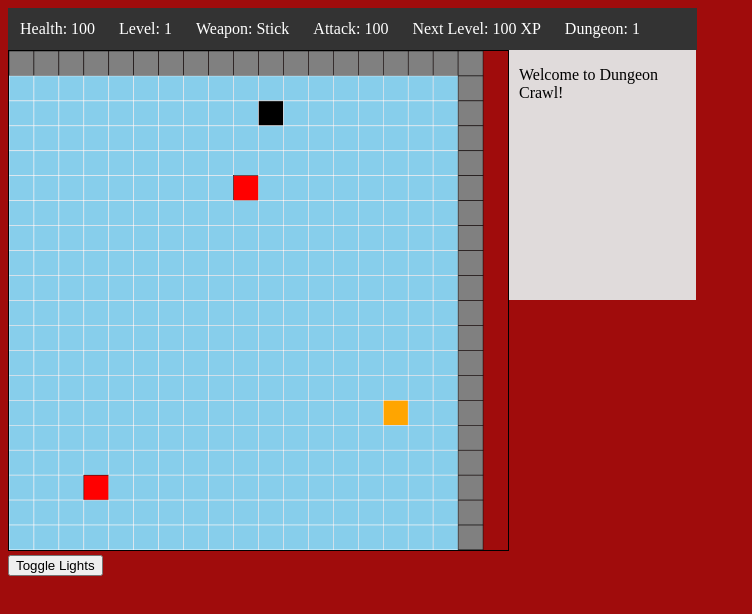
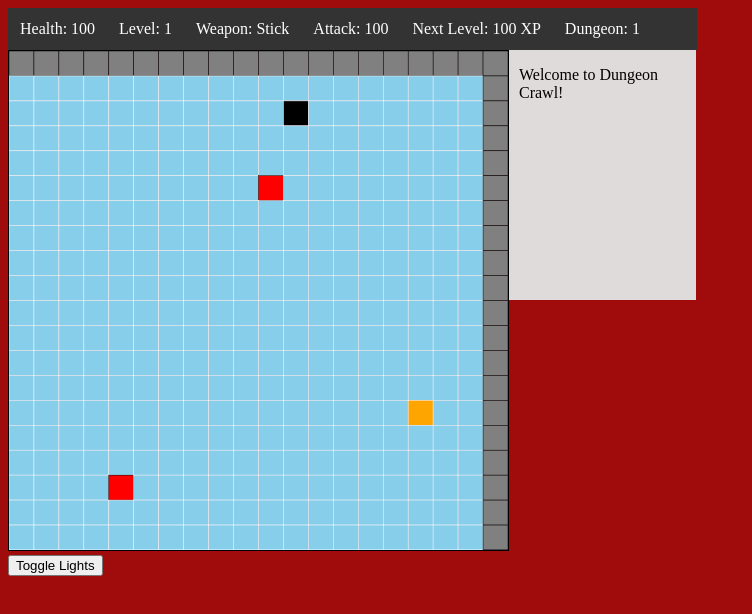
Before and after one commit to KenzoM/fcc-roguelike-dungeon-crawler, a React (Create React App) app: page / in a window 1280 px wide. Shown: the top 614 px of the page, without its empty margins (0-752 px from the left). Built offline with nearby package versions, Linux system fonts and the light colour scheme.

Commit message:
adds gridWidth/height to state and handles svg viewbox at edges

```diff
--- a/src/containers/MapGenerator.js
+++ b/src/containers/MapGenerator.js
@@ -65,21 +65,27 @@ class MapGenerator extends Component {
 
   getViewBox() {
     let coords = this.props.player.coords
-    let width = 1000
-    let height = 1000
+    let width = 1000 // svg width
+    let height = 1000 // svg height
     let cell = 50
-    let minX = coords[1]*cell-width/2
-    let minY = coords[0]*cell-height/2
+
+    let minX, minY
 
     if (coords[1] < width/cell/2) {
-      minX = 0
-    } // handles left side
+      minX =  0 // stops left side
+    } else if (coords[1] > this.props.gridWidth - width/cell/2) {
+      minX = width/2 // right side
+    } else {
+      minX = coords[1]*cell-width/2 // default (middle of grid)
+    }
 
     if (coords[0] < height/cell/2) {
-      minY = 0
-    }// handles top
-
-    //TODO - handle right side and bottom
+      minY = 0 // top
+    } else if (coords[0] > this.props.gridHeight - height/cell/2) {
+      minY = height/2 // bottom
+    } else {
+      minY = coords[0]*cell-height/2 // default
+    }
 
     return `${minX} ${minY} ${width} ${height}`
   }
@@ -124,7 +130,9 @@ function mapStateToProps(state) {
     weapons: state.mapGenerated.weapons,
     items: state.mapGenerated.items,
     player: state.mapGenerated.player,
-    lights: state.toggleLights
+    lights: state.toggleLights,
+    gridWidth: state.mapGenerated.gridWidth,
+    gridHeight: state.mapGenerated.gridHeight
   };
 }
 
--- a/src/preload/initialState.js
+++ b/src/preload/initialState.js
@@ -42,9 +42,13 @@ function Game(){
   this.items = [];
   this.dungeon = 1;
   this.message = "";
+  this.gridWidth = 30;
+  this.gridHeight = 30;
 }
 
-Game.prototype.mapGenerator = function(width, height) {
+Game.prototype.mapGenerator = function() {
+  let width = this.gridWidth
+  let height = this.gridHeight
   var result = [];
   for (var i = 0 ; i < width; i++) {
     result[i] = [];
--- a/src/reducers/helpers.js
+++ b/src/reducers/helpers.js
@@ -68,7 +68,7 @@ function levelUpPlayer(statePlayer){
 function newGame(nextDungeon){
   let dungeon = nextDungeon ? nextDungeon : 1
   let newInitialGame = new Game();
-  newInitialGame.mapGenerator(30,30);
+  newInitialGame.mapGenerator();
 
   newInitialGame.weapons = weapons[dungeon - 1]
     .map( weapon => newInitialGame.placeThing("weapon", weapon))
```
